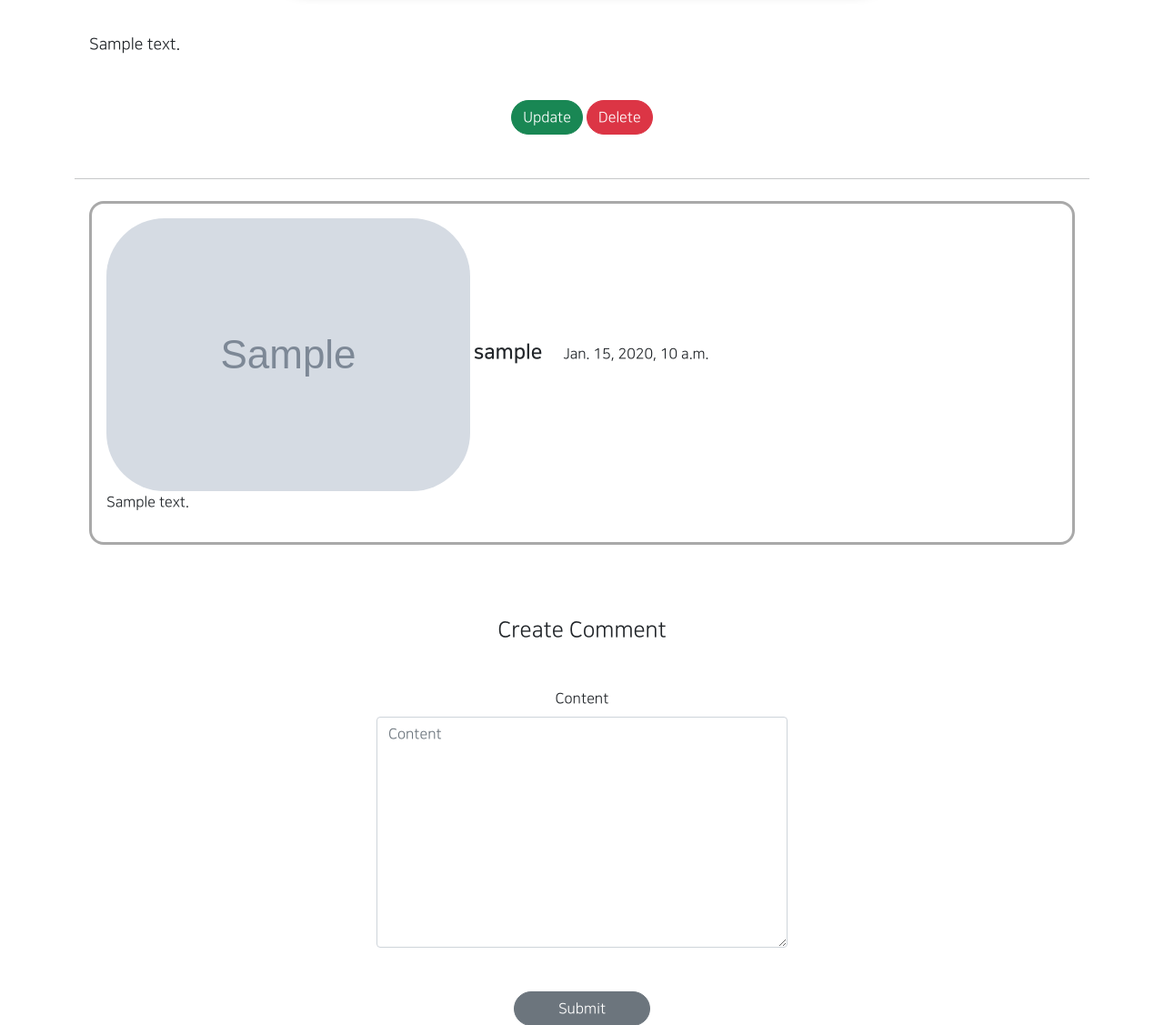
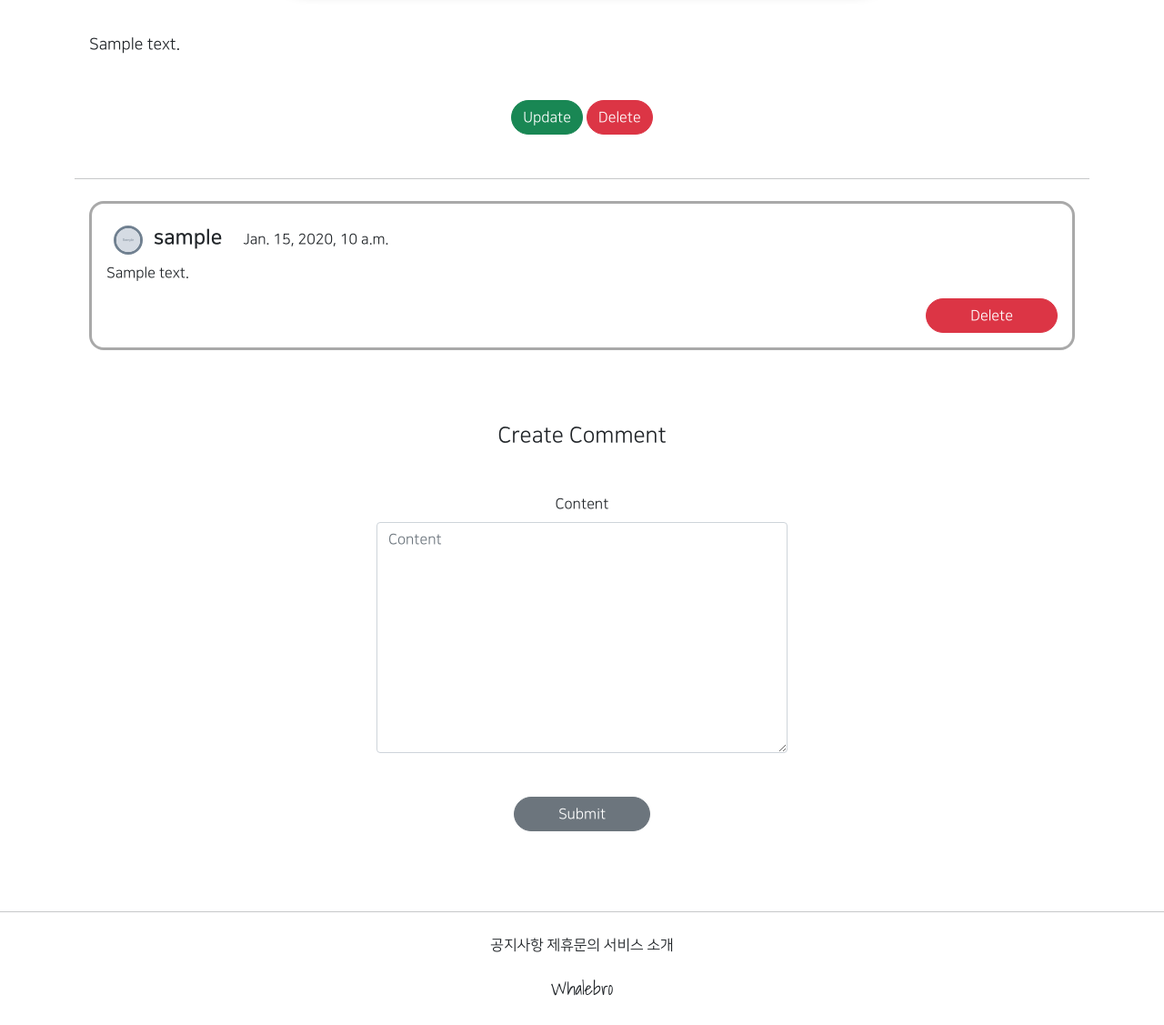
Before and after one commit to tkxksdl2/gis_6, a Django app: page /articles/detail/1 in a window 1280 px wide. Shown: the part 950-2077 px from the top of the page at 91% size. After the commit the page ends 2045 px from the top, so only its background shows below. Run offline with Django 3.2, Linux system fonts and the light colour scheme; a user stored in the database is signed in; tables that the repository leaves empty hold one stand-in row (values such as "Sample post"); grey boxes marked "Sample" are stand-in pictures; parts of the project's set-up code (start-up, migrations or seed data) failed here and were passed over; some libraries are stand-ins or nearby versions.

Commit message:
08/10 6ban class commit 2. commentapp

```diff
--- a/articleapp/templates/articleapp/detail.html
+++ b/articleapp/templates/articleapp/detail.html
@@ -45,7 +45,13 @@
                     <div>
                         <span>
                             <img src="{{ comment.writer.profile.image.url }}" alt=""
-                                style="border-radius: 4rem;">
+                                style="
+                                height: 2rem;
+                                width: 2rem;
+                                border-radius: 20rem;
+                                object-fit: cover;
+                                margin: 0.5rem;
+                                border: solid slategrey">
                         </span>
                     <span style="font-size:1.4rem;
                                 margin-right: 1.1rem"
@@ -55,7 +61,16 @@
                     <span>{{ comment.created_at }}</span>
                     </div>
                     <p>{{ comment.content }}</p>
+
+                </div>{% if comment.writer == user %}
+                <div style="text-align: right">
+                    <a href="{% url 'commentapp:delete' pk=comment.pk %}"
+                       class="btn btn-danger rounded-pill px-5">
+                        Delete
+                    </a>
                 </div>
+                {% endif %}
+
                 </div>
             {% endfor %}
             {% include 'commentapp/create.html' %}
```
